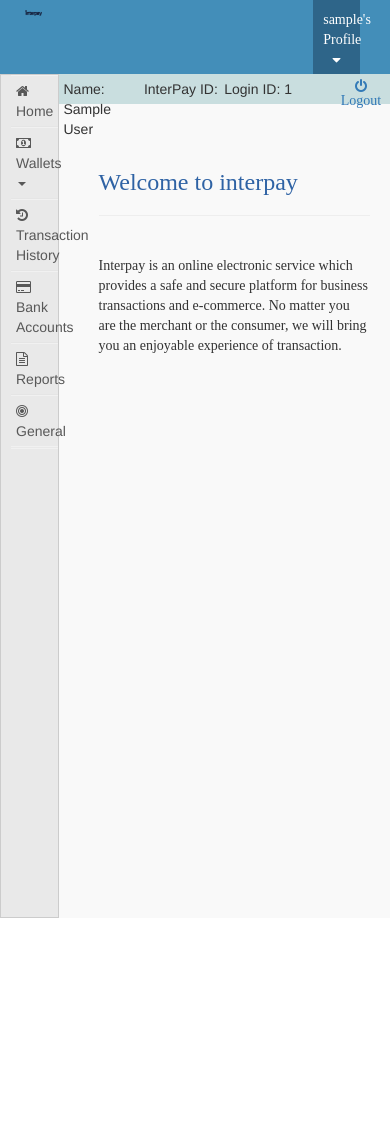
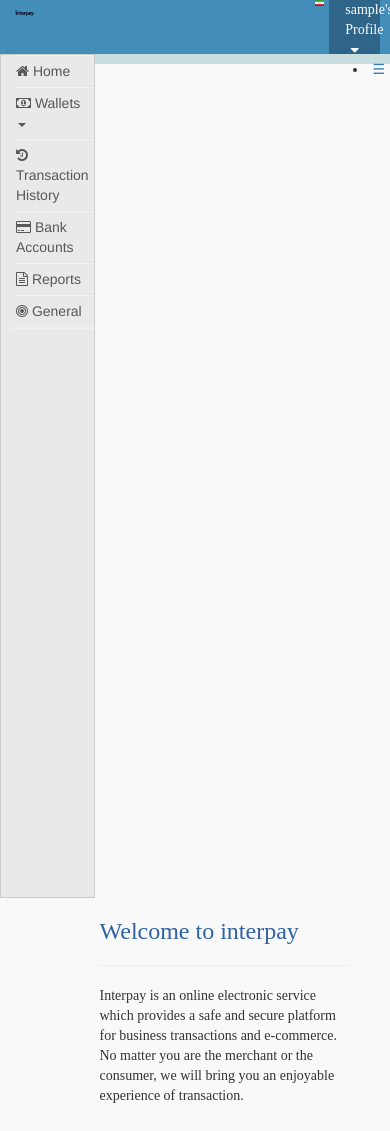
Before and after one commit to kahihia/OnlineSite, a Django app: page /home/ in a window 390 px wide. Before the commit the page ends 918 px from the top, so only its background shows below. Run offline with Django 3.2, Linux system fonts and the light colour scheme; the visitor is signed in with stand-in values (Sample User, id 1); some libraries are stand-ins or nearby versions; some web fonts are replaced.

Commit message:
home page responsive

```diff
--- a/interpay/static/interpay/css/base.css
+++ b/interpay/static/interpay/css/base.css
@@ -19,7 +19,7 @@
 }
 
 #content {
-    padding: 20px;
+
 }
 
 #interpay-logo {
@@ -37,16 +37,16 @@
     position: relative;
     background: #438eb9;
     padding: 0 0;
+    list-style-type: none;
+    overflow: hidden;
 }
 
 #navbar-container {
-    padding-left: 10px;
-    padding-right: 20px;
+
 }
 
 #welcome-btn {
     background: #2e6589;
-    padding: 10px;
     margin-right: 10px;
     width: 13%;
     text-align: center;
@@ -136,7 +136,6 @@
 #translation-link {
     float: right;
     width: 5%;
-    padding: 13px;
     font-size: 12px;
     text-align: center;
     cursor: pointer
--- a/templates/interpay/base.html
+++ b/templates/interpay/base.html
@@ -1,6 +1,8 @@
 {% load i18n %}
 {% load static %}
 {% load staticfiles %}
+<meta name="viewport" content="width=device-width, initial-scale=1">
+<link rel="stylesheet" href="http://www.w3schools.com/lib/w3.css">
 <link rel="stylesheet" type="text/css" href="{% static 'interpay/fonts/style.css' %}" />
 <!DOCTYPE html>
 <!--The next two lines are for warning the user about expiring their session; the script tag should be placed right above the include tag in order for the fancybox to work properly-->
@@ -77,6 +79,16 @@
         <script src="http://code.jquery.com/jquery-1.10.2.js"></script>
         <script src="http://code.jquery.com/ui/1.11.0/jquery-ui.js"></script>
         <script src="https://maxcdn.bootstrapcdn.com/bootstrap/3.3.7/js/bootstrap.min.js"></script>
+        <script>
+function myFunction() {
+    var x = document.getElementById("demo");
+    if (x.className.indexOf("w3-show") == -1) {
+        x.className += " w3-show";
+    } else {
+        x.className = x.className.replace(" w3-show", "");
+    }
+}
+</script>
     {% endblock %}
     {% block JS %}
     {% endblock %}
@@ -101,15 +113,15 @@
 <body style="background: #f9f9f9 repeat-y 50% 0;">
 <div class="container-fluid" style="padding-left: 0;!important; padding-right: 0;!important;">
     <header>
-        <div id="nav" class="navbar navbar-default">
-            <div class="navbar-container" id="navbar-container">
+        <div id="nav" class="w3-navbar">
+            <div class="navbar-container">
                 <div class="navbar-header pull-left" id="interpay-logo">
                     <a class="navbar-brand" style="padding-top: 10px">
                         <img id="LOGO" src="{% static 'interpay/images/logo.png' %}" style="width: 40%">
 
                     </a>
                 </div>
-                <div style="float: right; font-family: IRAN-web" id="welcome-btn" class="navbar-header ">
+                <div style="float: right; font-family: IRAN-web" id="welcome-btn" class="navbar-header w3-container">
                     {{ user.username }}{% trans "'s Profile" %}
 
                     <i class="fa fa-sort-down" aria-hidden="true"></i>
@@ -130,11 +142,11 @@
         </div>
     </header>
     {% ifequal LANGUAGE_CODE 'en-gb' %}
-        <div id="sidebar" class="pull-left">
+        <div  id="sidebar" class="pull-left w3-table w3-bordered w3-striped">
     {% else %}
-        <div id="sidebar" class="pull-right">
+        <div  id="sidebar" class="pull-right">
     {% endifequal %}
-    <div id="sidebar-content">
+    <div  id="sidebar-content">
         <ul id="sidebar-entries">
             <li class="sidebar-entry">
                 {% ifequal LANGUAGE_CODE 'en-gb' %}
@@ -211,25 +223,40 @@
     </div>
     </div>
     <div class="content">
-        <div id="info-bar">
-            <span id="name">{% trans "Name" %}: {{ user.first_name }} {{ user.last_name }}</span>
-            <span id="login-id">{% trans "Login ID" %}: {{ user.id }}</span>
-            <span id="interpay-id">{% trans "InterPay ID" %}: </span>
-            <span id="logout">
+        <div id="info-bar" class="w3-navbar">
+            <li class="w3-hide-medium w3-hide-large w3-opennav w3-right">
+             <a href="javascript:void(0);" onclick="myFunction()">☰</a>
+            </li>
+            <li  class="w3-hide-small" id="name">{% trans "Name" %}: {{ user.first_name }} {{ user.last_name }}</li>
+            <li  class="w3-hide-small" id="login-id">{% trans "Login ID" %}: {{ user.id }}</li>
+            <li  class="w3-hide-small" id="interpay-id">{% trans "InterPay ID" %}: </li>
+            <li  class="w3-hide-small" id="logout">
             <a id="logout-link" href="/logout">
                 <i class="fa fa-power-off" aria-hidden="true"> {% trans "Logout" %}</i>
             </a>
-        </span>
+        </li>
         </div>
-        <section id="main-content-section">
-            <div id="cont-wrapper" class="">
-                <div id="cont-header" class="col-xs-12">
+    <div id="demo" class="w3-hide w3-hide-large w3-hide-medium">
+      <ul class="w3-navbar w3-left-align w3-grey">
+            <li  id="name">{% trans "Name" %}: {{ user.first_name }} {{ user.last_name }}</li>
+            <li  id="login-id">{% trans "Login ID" %}: {{ user.id }}</li>
+            <li  id="interpay-id">{% trans "InterPay ID" %}: </li>
+            <li  id="logout">
+            <a id="logout-link" href="/logout">
+                <i class="fa fa-power-off" aria-hidden="true"> {% trans "Logout" %}</i>
+            </a>
+        </li>
+       </ul>
+     </div>
+        <section  id="main-content-section">
+            <div id="cont-wrapper" class="w3-container" >
+                <div id="cont-header">
                     {% block cont-header %}
                     {% endblock %}
                     <hr>
                 </div>
 
-                <div id="cont-body" class="col-xs-12">
+                <div id="cont-body">
                     {% block cont-body %}
                     {% endblock %}
                 </div>
```
